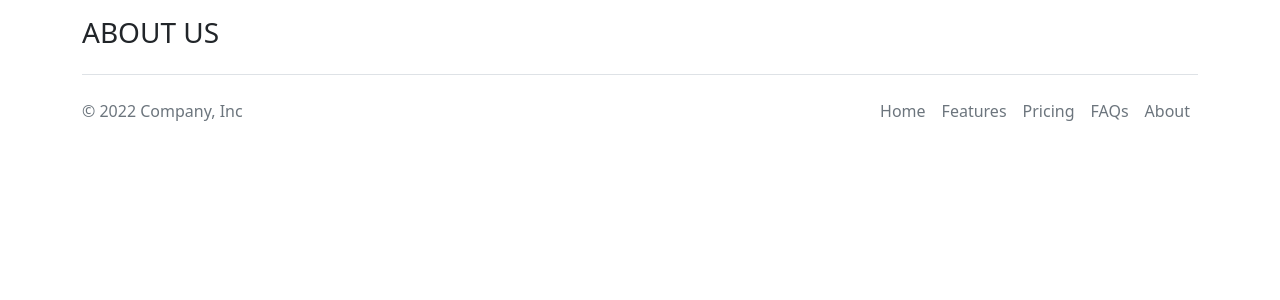
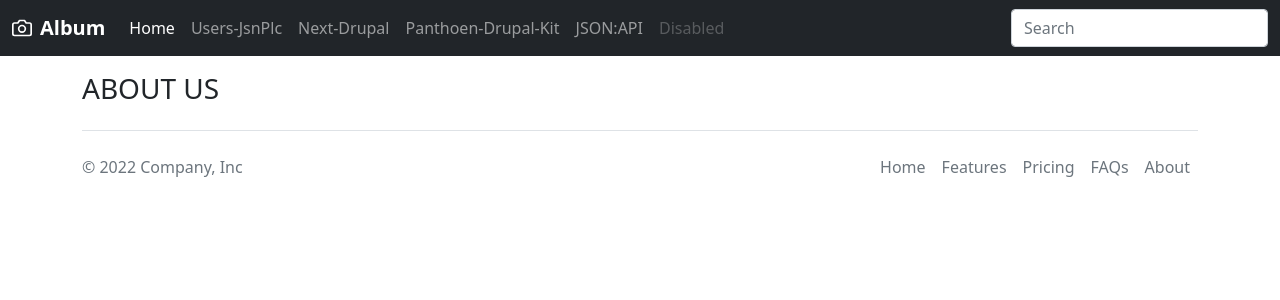
Before and after one commit to jahidul-rassel/jahidul-all-in-one-1, a Next.js app: page /cms/AboutUs in a window 1280 px wide. Shown: the top 300 px of the page. Built offline with nearby package versions, Linux system fonts and the light colour scheme.

Commit message:
added navbar

```diff
--- a/components/Header.jsx
+++ b/components/Header.jsx
@@ -1,10 +1,10 @@
 import React from 'react'
-//import Navbar from './navbar'
+import Navbar from './navbar'
 
 export default function Header() {
   return (
     <div>
-      { /*  } <Navbar></Navbar> { */ }
+      <Navbar></Navbar>
     </div>
   )
 }
```
